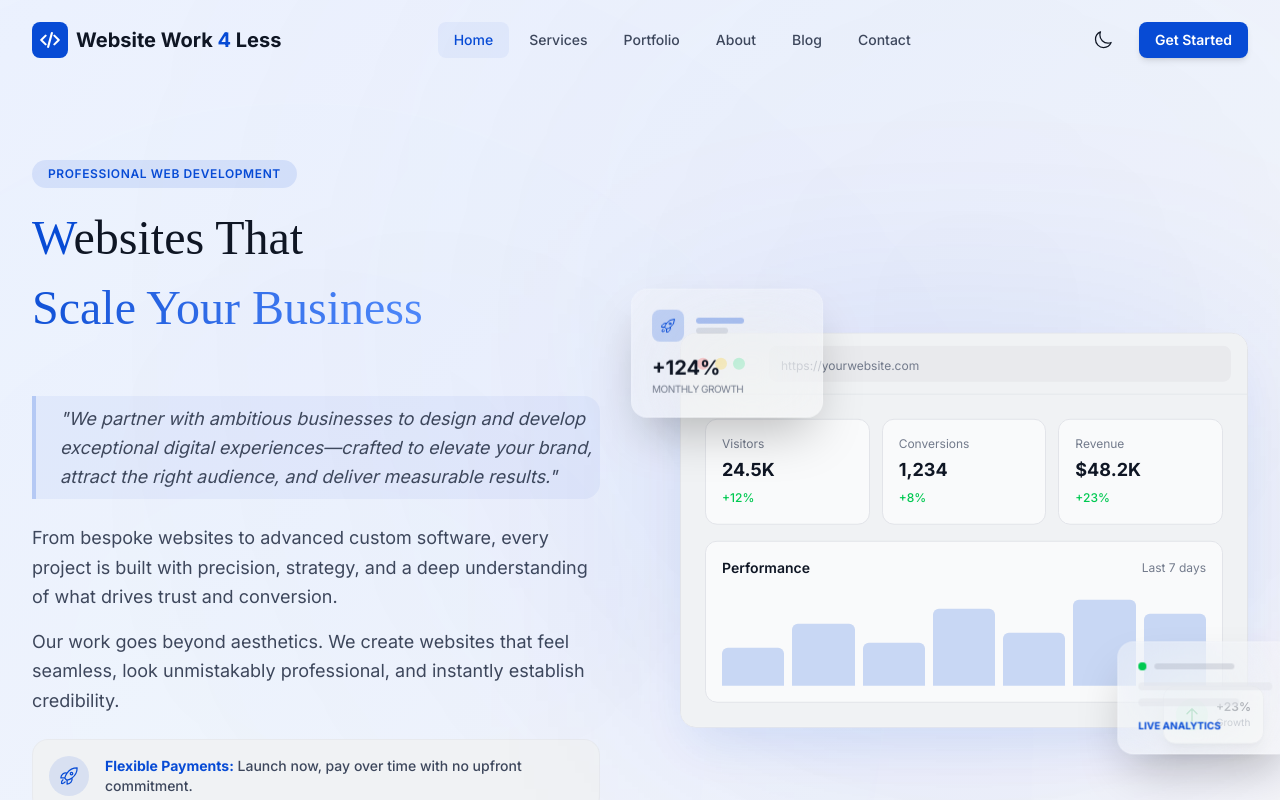
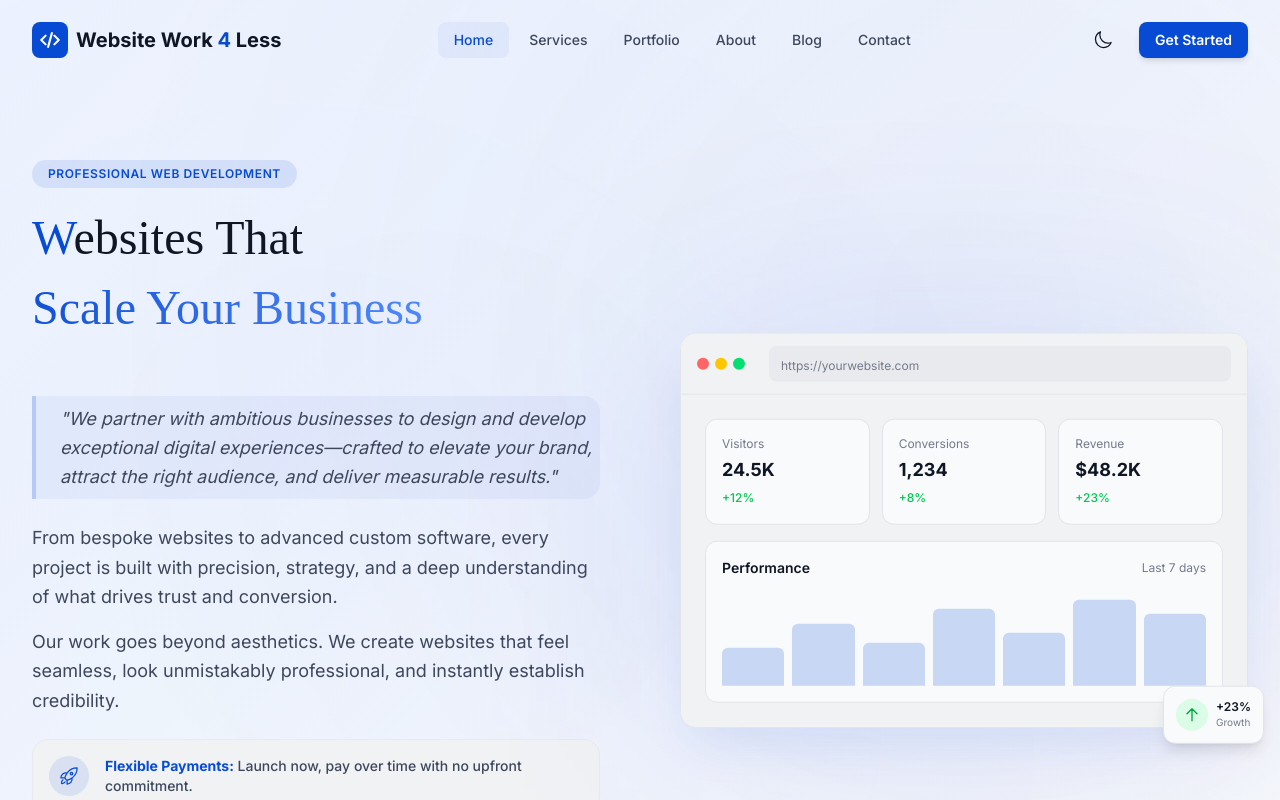
Before and after one commit to Umar-Tanveer123/websitework4less-frontend, a React (Vite) app: page / in a window 1280 px wide. Shown: the top 800 px of the page. Built offline with nearby package versions, Linux system fonts and the light colour scheme; a web font is replaced by a local one.

Commit message:
Enhance UI/UX: premium animations, typography refinements, and theme-aware accessibility polish

```diff
--- a/src/pages/HomePage.tsx
+++ b/src/pages/HomePage.tsx
@@ -184,43 +184,7 @@ export default function HomePage() {
               >
                 {/* Background Glow Backdrop */}
                 <div className="absolute inset-0 bg-accent/20 blur-[120px] -z-10 animate-pulse" />
-                               {/* Orbital Floating Cards */}
-                <motion.div
-                  animate={{ y: [0, 20, 0], x: [0, -5, 0] }}
-                  transition={{ duration: 6, repeat: Infinity, ease: "easeInOut" }}
-                  className="absolute -top-12 -left-12 w-32 md:w-48 bg-surface/40 backdrop-blur-2xl border border-white/10 p-5 rounded-2xl shadow-2xl z-30 hidden lg:block"
-                >
-                  <div className="flex items-center gap-3 mb-3">
-                    <div className="flex h-8 w-8 items-center justify-center rounded-lg bg-accent/20 text-accent">
-                      <RocketLaunchIcon className="h-4 w-4" />
-                    </div>
-                    <div className="space-y-1">
-                      <div className="h-1.5 w-12 bg-accent/30 rounded-full" />
-                      <div className="h-1.5 w-8 bg-text-muted/20 rounded-full" />
-                    </div>
-                  </div>
-                  <div className="text-xl font-bold text-text-primary">+124%</div>
-                  <div className="text-[10px] text-text-muted uppercase tracking-tighter">Monthly Growth</div>
-                </motion.div>
 
-                <motion.div
-                  animate={{ y: [0, -25, 0], x: [0, 10, 0] }}
-                  transition={{ duration: 8, repeat: Infinity, ease: "easeInOut", delay: 1 }}
-                  className="absolute -bottom-10 -right-10 w-28 md:w-44 bg-surface/40 backdrop-blur-2xl border border-white/10 p-5 rounded-2xl shadow-2xl z-30 hidden lg:block"
-                >
-                  <div className="flex items-center gap-2 mb-3">
-                    <span className="relative flex h-2 w-2">
-                      <span className="animate-ping absolute inline-flex h-full w-full rounded-full bg-green-400 opacity-75"></span>
-                      <span className="relative inline-flex rounded-full h-2 w-2 bg-green-500"></span>
-                    </span>
-                    <div className="h-1.5 w-20 bg-text-muted/20 rounded-full" />
-                  </div>
-                  <div className="space-y-2">
-                    <div className="h-2 w-full bg-border/50 rounded-full" />
-                    <div className="h-2 w-3/4 bg-border/50 rounded-full" />
-                  </div>
-                  <div className="mt-3 text-[10px] font-bold text-accent uppercase">Live Analytics</div>
-                </motion.div>
                 {/* Browser frame */}
                 <div className="rounded-2xl border border-border bg-surface shadow-2xl shadow-accent/10 overflow-hidden">
                   {/* Browser toolbar */}
```
